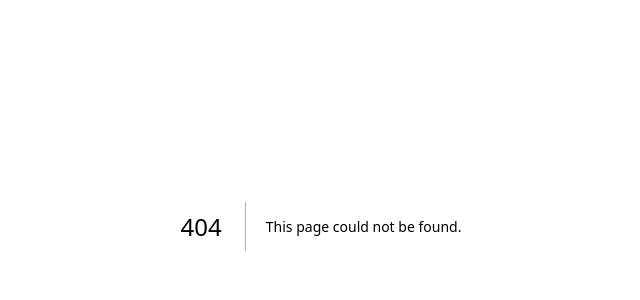
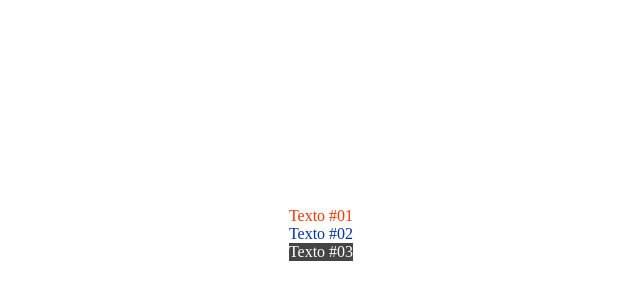
Before and after one commit to gabrielestefono/exercicios_next, a Next.js app: page /css/integracao2 in a window 1280 px wide. Before the commit this address had no page. Shown: the part 174-474 px from the top of the page, without its empty margins (319-959 px from the left). Built offline with nearby package versions, Linux system fonts and the light colour scheme.

Commit message:
Adicionando estilos aos componentes

```diff
--- /dev/null
+++ b/pages/css/integracao2.jsx
@@ -0,0 +1,11 @@
+import estilo from "./integracao2.module.css";
+
+export default function integracao2(){
+    return(
+        <div id={estilo.integracao2}>
+            <div className={estilo.vermelha}>Texto #01</div>
+            <div className={estilo.azul}>Texto #02</div>
+            <div className={estilo.branco}>Texto #03</div>
+        </div>
+    )
+}
--- /dev/null
+++ b/pages/css/integracao2.module.css
@@ -0,0 +1,20 @@
+#integracao2{
+    height: 100vh;
+    display: flex;
+    flex-direction: column;
+    justify-content: center;
+    align-items: center;
+}
+
+.vermelha{
+    color: #f30;
+}
+
+.azul{
+    color: #03a;
+}
+
+.branco{
+    background-color: #444;
+    color: #fff;
+}
```
